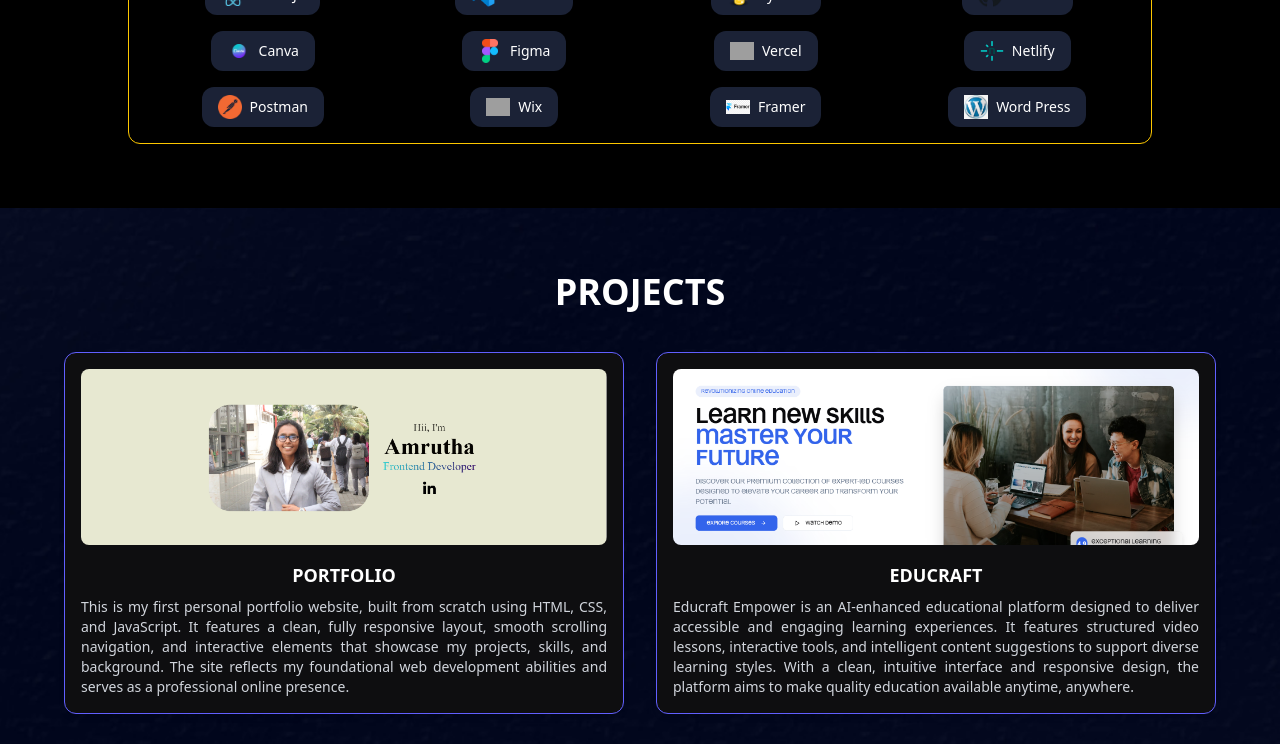
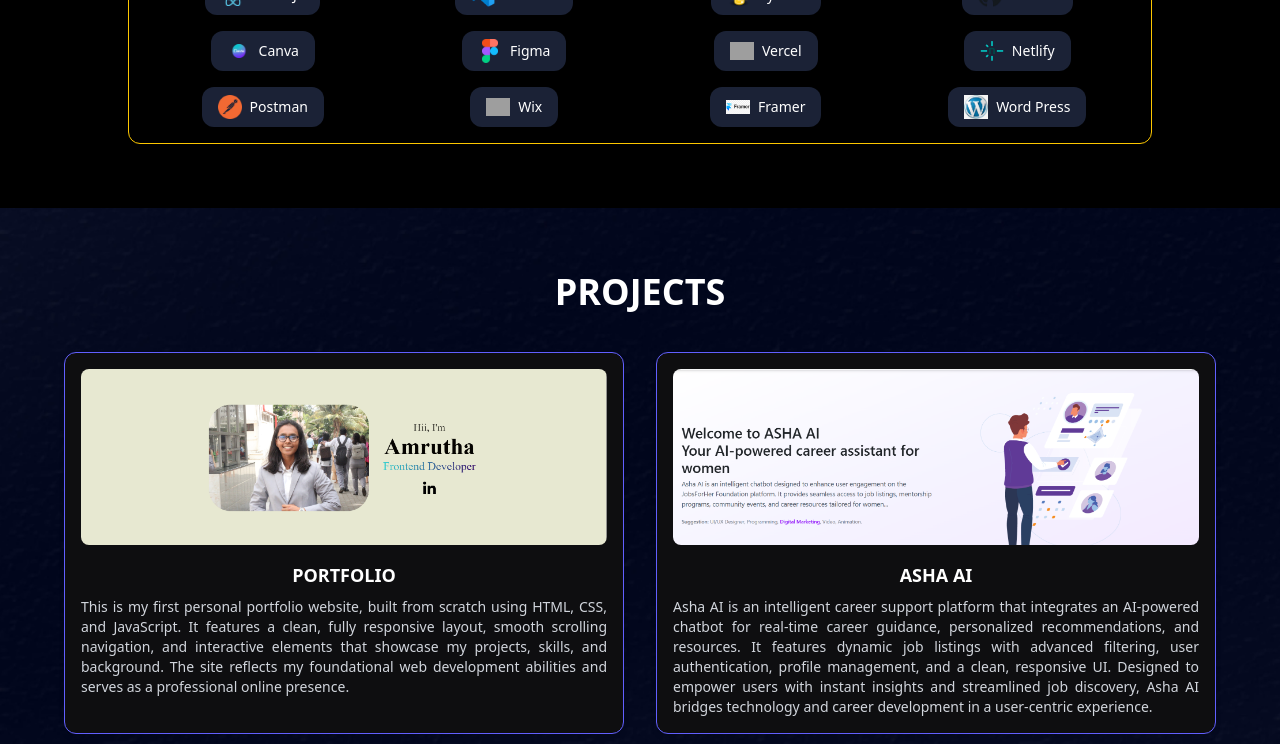
Before and after one commit to Amrutha-Gopalakrishnan/New-Portfolio, a React (Vite) app: page / in a window 1280 px wide. Shown: the part 2000-2744 px from the top of the page. Built offline with nearby package versions, Linux system fonts and the light colour scheme; grey boxes are pictures that could not be loaded.

Commit message:
Updated commit

```diff
--- a/src/Project.jsx
+++ b/src/Project.jsx
@@ -2,7 +2,7 @@ import React, { useEffect } from "react";
 import {  FaExternalLinkAlt } from "react-icons/fa";
 import AOS from 'aos';
 import Asha from './assets/Asha.png'
-import gdg from './assets/gdg.png'
+// import gdg from './assets/gdg.png'
 import port from './assets/port.png'
 import cash from './assets/Cash.png'
 import Blood from './assets/Blood.png'
@@ -18,13 +18,13 @@ const projects = [
     borderColor: "border-indigo-500",
     liveLink: "https://amrutha-gopalakrishnan.netlify.app/",
   },
-  {
-    title: "EDUCRAFT",
-    description:"Educraft Empower is an AI-enhanced educational platform designed to deliver accessible and engaging learning experiences. It features structured video lessons, interactive tools, and intelligent content suggestions to support diverse learning styles. With a clean, intuitive interface and responsive design, the platform aims to make quality education available anytime, anywhere.",
-    image: gdg ,
-    borderColor: "border-indigo-500",
-    liveLink: "https://educraft-empower.vercel.app/",
-  },
+  // {
+  //   title: "EDUCRAFT",
+  //   description:"Educraft Empower is an AI-enhanced educational platform designed to deliver accessible and engaging learning experiences. It features structured video lessons, interactive tools, and intelligent content suggestions to support diverse learning styles. With a clean, intuitive interface and responsive design, the platform aims to make quality education available anytime, anywhere.",
+  //   image: gdg ,
+  //   borderColor: "border-indigo-500",
+  //   liveLink: "https://educraft-empower.vercel.app/",
+  // },
   {
     title: "ASHA AI",
     description:"Asha AI is an intelligent career support platform that integrates an AI-powered chatbot for real-time career guidance, personalized recommendations, and resources. It features dynamic job listings with advanced filtering, user authentication, profile management, and a clean, responsive UI. Designed to empower users with instant insights and streamlined job discovery, Asha AI bridges technology and career development in a user-centric experience.",
```
